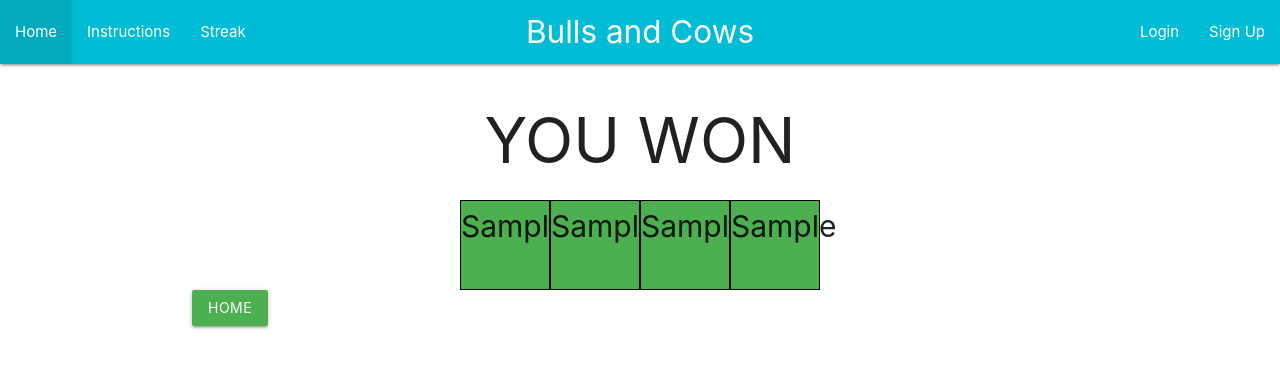
After one commit to Zidane-Timothy/EliteEmployees, a Flask app: template App/templates/winscreen.html in a window 1280 px wide. The commit adds this page. Shown: the top 368 px of the page. Run offline with Flask 3, Linux system fonts and the light colour scheme; the template is opened without the code that fills it: most values are stand-ins (such as "Sample title", 1, 10 or a date in 2020); parts of the project's set-up code (start-up, migrations or seed data) failed here and were passed over.

Commit message:
completed

```diff
--- a/App/models/user.py
+++ b/App/models/user.py
@@ -95,6 +95,11 @@ class UserGame(db.Model):
     self.tries = tries
     self.status = status
 
+#   def get_tries():
+#     self.user_id = user_id
+#     self.tries = tries
+#     self.status = status
+
 class Game(db.Model):
 
   id = db.Column(db.Integer, primary_key=True)
--- a/App/templates/index.html
+++ b/App/templates/index.html
@@ -24,11 +24,13 @@
 
 </style>
 
+<h3>Guesses Remaining {{guesses_remaining}}</h3>
+
 {% for row in past_rows %} <!--This code needs tweaking to generate accurate row numbers-->
 <div class="column" id="gamerow{{ loop.index }}">
   <form id="Square" class="row" method="POST">
     <div class="flex-container">
-      <div id="inputbox1" class="column Square {{row[0]}}">
+      <div id="inputbox1" class="column Square">
               <input
                 type="number"
                 name="guess1"
@@ -38,7 +40,7 @@
                 placeholder="?"
               />
             </div>
-            <div id="inputbox2" class="column Square {{row[1]}}">
+            <div id="inputbox2" class="column Square">
               <input
                 type="number"
                 name="guess2"
--- /dev/null
+++ b/App/templates/winscreen.html
@@ -0,0 +1,49 @@
+{% extends "layout.html" %}
+{% block title %}Bulls and Cows{% endblock %}
+{% block page %}Bulls and Cows{% endblock %}
+{{ super() }}
+
+{% block content %}
+<h1 class="center">YOU WON</h1>
+<style>
+  .flex-container {
+    display: flex;
+    justify-content: center;
+    align-items: center;
+    height: 100%;
+  }
+
+  .Square {
+    width: 90px;
+    height: 90px;
+    border: 0.5px solid black;
+    text-align: center;
+    line-height: 50px;
+    font-size: 30px;
+  }
+
+</style>
+
+<!--This code needs tweaking to generate accurate row numbers-->
+
+    <form id="Square" class="row" method="POST">
+      <div class="flex-container">
+        <div class="column Square green">
+          {{guess1}}
+        </div>
+        <div  class="column Square green">
+          {{guess2}}
+        </div>
+        <div class="column Square green">
+          {{guess3}}
+        </div>
+        <div class="column Square green center">
+          {{guess4}}
+        </div>
+      </div>
+            <!-- needs to fix -->
+            <a href="/" class="text-white btn green" value="Home">Home</a>
+    </form>
+
+
+{% endblock %}
--- a/App/views/auth.py
+++ b/App/views/auth.py
@@ -46,7 +46,7 @@ def logout_action():
     unset_jwt_cookies(response)
     return response
 
-@auth_views.route('/signup', methods=['GET', 'POST']) #no work
+@auth_views.route('/signup', methods=['GET', 'POST']) #works
 def signup_user_view():
     if request.method == 'POST':
         username = request.form.get('username')
```
Also changed, not shown: App/views/index.py (+12 -3 lines).
